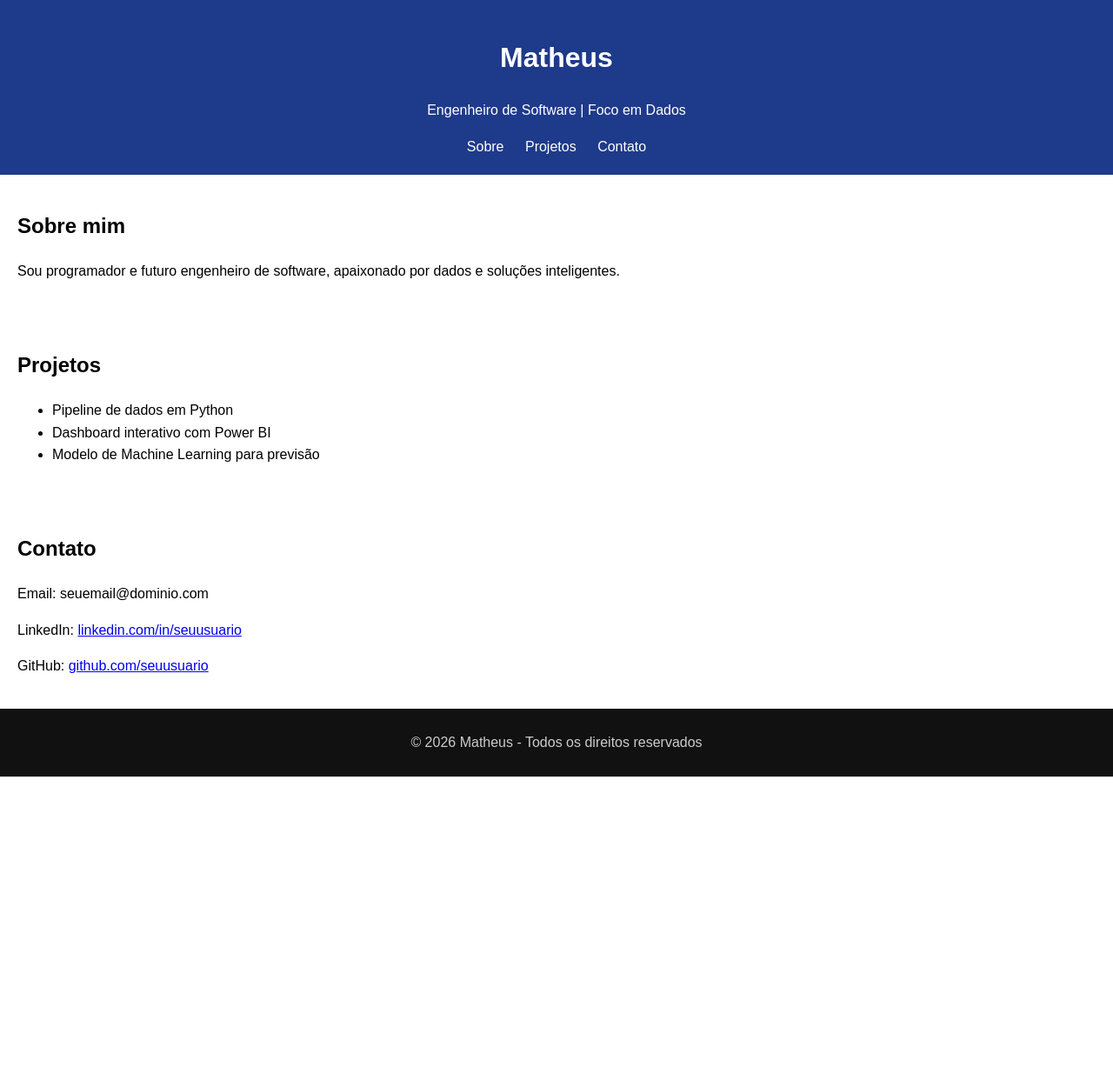
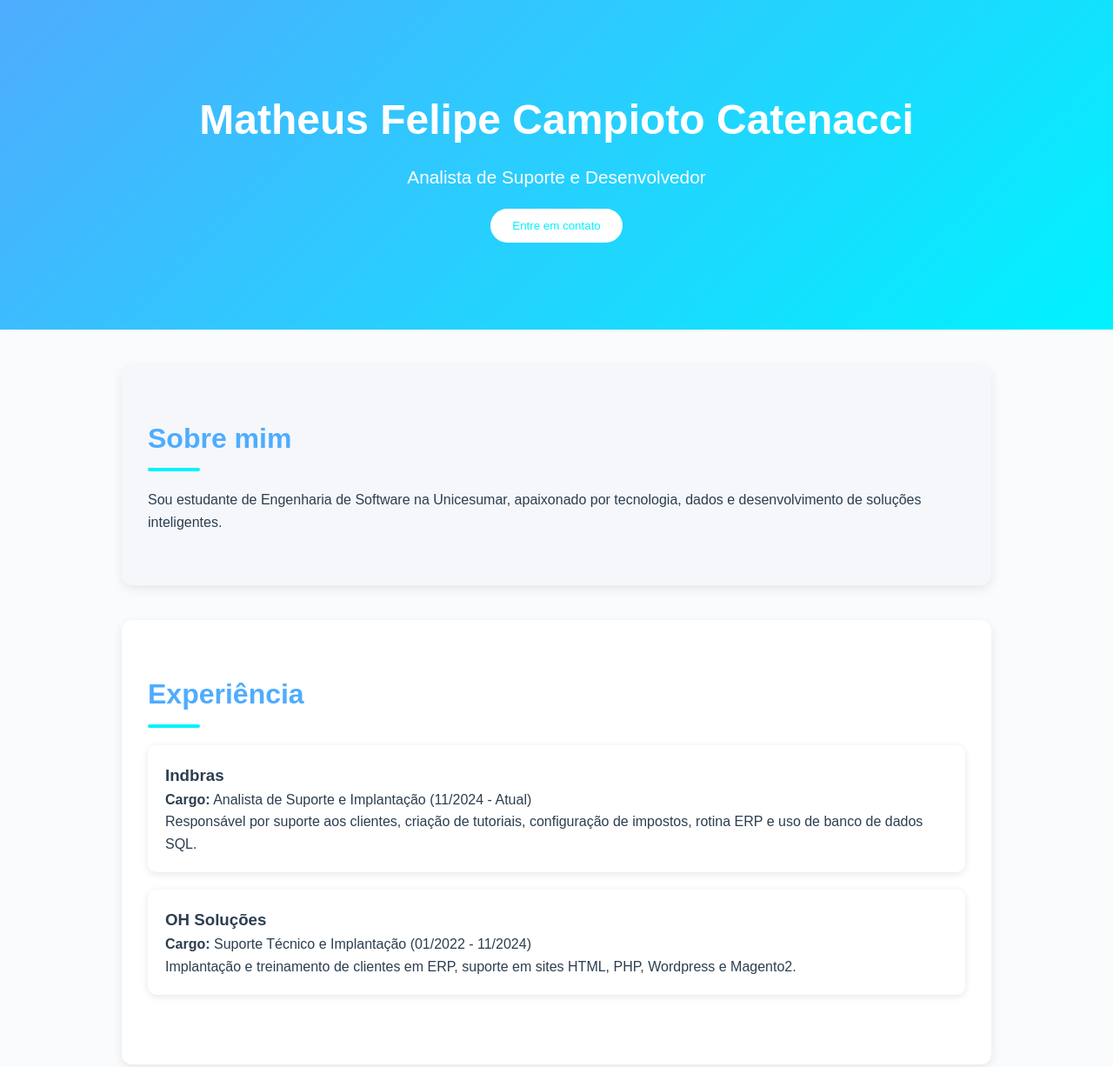
Before and after one commit to MatheusCampioto/sitedev, a plain HTML site: page index.html in a window 1280 px wide. Shown: the top 1227 px of the page at 87% size. Before the commit the page ends 893 px from the top, so only its background shows below. Drawn offline with Linux system fonts and the light colour scheme.

Commit message:
Atualização no index.html e style.css

```diff
--- a/index.html
+++ b/index.html
@@ -1,45 +1,84 @@
 <!DOCTYPE html>
-<html lang="pt-br">
+<html lang="pt-BR">
 <head>
   <meta charset="UTF-8">
-  <meta name="viewport" content="width=device-width, initial-scale=1.0">
-  <title>Matheus - Engenheiro de Software</title>
+  <title>Portfólio - Matheus Campioto</title>
   <link rel="stylesheet" href="style.css">
 </head>
 <body>
-  <header>
-    <h1>Matheus</h1>
-    <p>Engenheiro de Software | Foco em Dados</p>
-    <nav>
-      <a href="#sobre">Sobre</a>
-      <a href="#projetos">Projetos</a>
-      <a href="#contato">Contato</a>
-    </nav>
+
+  <!-- Modelo Hero -->
+  <header class="hero">
+    <h1>Matheus Felipe Campioto Catenacci</h1>
+    <p>Analista de Suporte e Desenvolvedor</p>
+    <button>Entre em contato</button>
   </header>
 
+  <!-- Seção Sobre -->
   <section id="sobre">
     <h2>Sobre mim</h2>
-    <p>Sou programador e futuro engenheiro de software, apaixonado por dados e soluções inteligentes.</p>
+    <p>Sou estudante de Engenharia de Software na Unicesumar, apaixonado por tecnologia, dados e desenvolvimento de soluções inteligentes.</p>
   </section>
 
-  <section id="projetos">
-    <h2>Projetos</h2>
+  <!-- Seção Experiência -->
+  <section id="experiencia">
+    <h2>Experiência</h2>
+    <div class="card">
+      <h3>Indbras</h3>
+      <p><strong>Cargo:</strong> Analista de Suporte e Implantação (11/2024 - Atual)</p>
+      <p>Responsável por suporte aos clientes, criação de tutoriais, configuração de impostos, rotina ERP e uso de banco de dados SQL.</p>
+    </div>
+    <div class="card">
+      <h3>OH Soluções</h3>
+      <p><strong>Cargo:</strong> Suporte Técnico e Implantação (01/2022 - 11/2024)</p>
+      <p>Implantação e treinamento de clientes em ERP, suporte em sites HTML, PHP, Wordpress e Magento2.</p>
+    </div>
+  </section>
+
+  <!-- Seção Formação -->
+  <section id="formacao">
+    <h2>Formação</h2>
+    <p>Engenharia de Software - Unicesumar (01/2023 - 12/2026)</p>
+    <p>Cursos Udemy: Frontend (HTML, CSS, JS), JavaScript avançado, Bancos de Dados (MySQL, PostgreSQL, MongoDB).</p>
+  </section>
+
+  <!-- Seção Habilidades -->
+  <section id="habilidades">
+    <h2>Habilidades</h2>
     <ul>
-      <li>Pipeline de dados em Python</li>
-      <li>Dashboard interativo com Power BI</li>
-      <li>Modelo de Machine Learning para previsão</li>
+      <li>HTML, CSS, JavaScript, TypeScript</li>
+      <li>MySQL, PostgreSQL, MongoDB</li>
+      <li>API Rest, React, Node.js, PHP</li>
+      <li>Power BI, Python</li>
+      <li>Proatividade, trabalho em equipe, rápido aprendizado</li>
     </ul>
   </section>
 
+  <!-- Seção Projetos -->
+  <section id="projetos">
+    <h2>Projetos</h2>
+    <div class="card">
+      <h3>Pipeline de Dados</h3>
+      <p>Automatização de ETL com Python e SQL.</p>
+    </div>
+    <div class="card">
+      <h3>Dashboard Interativo</h3>
+      <p>Visualizações dinâmicas com Power BI para tomada de decisão.</p>
+    </div>
+  </section>
+
+  <!-- Seção Contato -->
   <section id="contato">
     <h2>Contato</h2>
-    <p>Email: seuemail@dominio.com</p>
-    <p>LinkedIn: <a href="https://linkedin.com/in/seuusuario">linkedin.com/in/seuusuario</a></p>
-    <p>GitHub: <a href="https://github.com/seuusuario">github.com/seuusuario</a></p>
+    <p>📞 (44) 99962-0498</p>
+    <p>✉️ seuemail@dominio.com</p>
+    <p><a href="https://linkedin.com/in/seuusuario">LinkedIn</a> | <a href="https://github.com/seuusuario">GitHub</a></p>
   </section>
 
+  <!-- Rodapé -->
   <footer>
-    <p>© 2026 Matheus - Todos os direitos reservados</p>
+    <p>© 2026 Matheus Felipe Campioto Catenacci - Todos os direitos reservados</p>
   </footer>
+
 </body>
 </html>
--- a/style.css
+++ b/style.css
@@ -1,30 +1,135 @@
-body {
-  font-family: Arial, sans-serif;
+/* Reset básico */
+* {
   margin: 0;
   padding: 0;
+  box-sizing: border-box;
+}
+
+body {
+  font-family: 'Poppins', sans-serif;
+  background: #f9fbfd; /* fundo claro */
+  color: #2c3e50;
   line-height: 1.6;
 }
 
-header {
-  background: #1e3a8a;
-  color: white;
-  padding: 20px;
+/* Hero (banner topo) */
+.hero {
+  background: linear-gradient(135deg, #4facfe, #00f2fe);
+  color: #fff;
   text-align: center;
+  padding: 100px 20px;
+}
+.hero h1 { font-size: 3rem; }
+.hero p { font-size: 1.3rem; margin-top: 10px; }
+.hero button {
+  background: #fff; color: #00f2fe;
+  padding: 12px 25px; border-radius: 30px;
+  border: none; margin-top: 20px; cursor: pointer;
+  transition: 0.3s;
+}
+.hero button:hover { background: #00f2fe; color: #fff; }
+
+/* Seções mais bonitas */
+section {
+  padding: 60px 30px;
+  max-width: 1000px;
+  margin: 40px auto;
+  border-radius: 12px;
+  box-shadow: 0 4px 12px rgba(0,0,0,0.08);
+  background: #fff;
+  animation: fadeUp 1s ease-in;
 }
 
-nav a {
-  color: white;
-  margin: 0 10px;
-  text-decoration: none;
+/* Alternar cores de fundo */
+section:nth-child(even) {
+  background: #f5f7fa;
 }
 
-section {
-  padding: 20px;
+/* Títulos decorados */
+section h2 {
+  font-size: 2rem;
+  margin-bottom: 20px;
+  color: #4facfe;
+  position: relative;
+}
+section h2::after {
+  content: "";
+  display: block;
+  width: 60px;
+  height: 4px;
+  background: #00f2fe;
+  margin-top: 8px;
+  border-radius: 2px;
 }
 
+/* Cards */
+.card {
+  background: #ffffff;
+  padding: 20px;
+  margin: 20px 0;
+  border-radius: 10px;
+  box-shadow: 0 2px 8px rgba(0,0,0,0.1);
+  transition: transform 0.3s, box-shadow 0.3s;
+}
+.card:hover {
+  transform: translateY(-5px);
+  box-shadow: 0 6px 14px rgba(0,0,0,0.15);
+}
+
+/* Lista de habilidades em badges */
+#habilidades ul {
+  display: flex;
+  flex-wrap: wrap;
+  gap: 12px;
+  padding: 0;
+}
+
+#habilidades li {
+  background: linear-gradient(135deg, #4facfe, #00f2fe);
+  color: #fff;
+  padding: 10px 18px;
+  border-radius: 25px;
+  font-weight: 500;
+  box-shadow: 0 2px 6px rgba(0,0,0,0.1);
+  transition: transform 0.3s, box-shadow 0.3s;
+}
+
+#habilidades li:hover {
+  transform: scale(1.05);
+  box-shadow: 0 4px 12px rgba(0,0,0,0.2);
+}
+
+/* Contato */
+#contato p, #contato a {
+  font-size: 1rem;
+  margin: 5px 0;
+  color: #4facfe;
+}
+#contato a:hover { color: #00f2fe; }
+
+/* Rodapé */
 footer {
-  background: #111;
-  color: #ccc;
   text-align: center;
-  padding: 10px;
+  padding: 15px;
+  background: #4facfe;
+  color: #fff;
+  font-size: 0.9rem;
+  animation: fadeIn 2s ease-in;
 }
+@keyframes fadeIn {
+  from { opacity: 0; }
+  to { opacity: 1; }
+}
+
+/* Animação suave nas sections */
+@keyframes fadeUp {
+  from { opacity: 0; transform: translateY(20px); }
+  to { opacity: 1; transform: translateY(0); }
+}
+
+/* Responsividade */
+@media (max-width: 768px) {
+  .hero h1 { font-size: 2rem; }
+  .hero p { font-size: 1rem; }
+  section { padding: 30px 20px; }
+}
```
